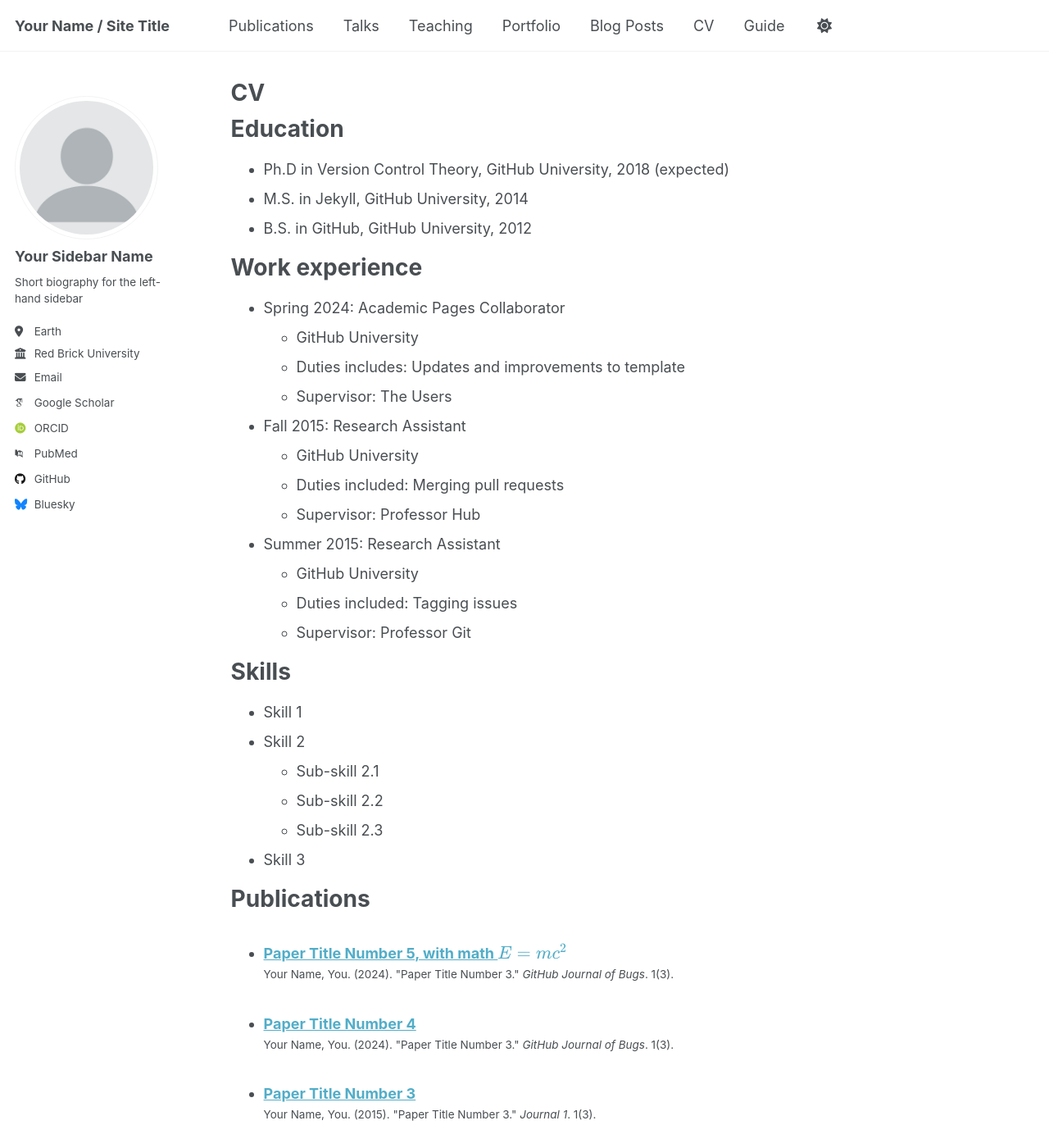
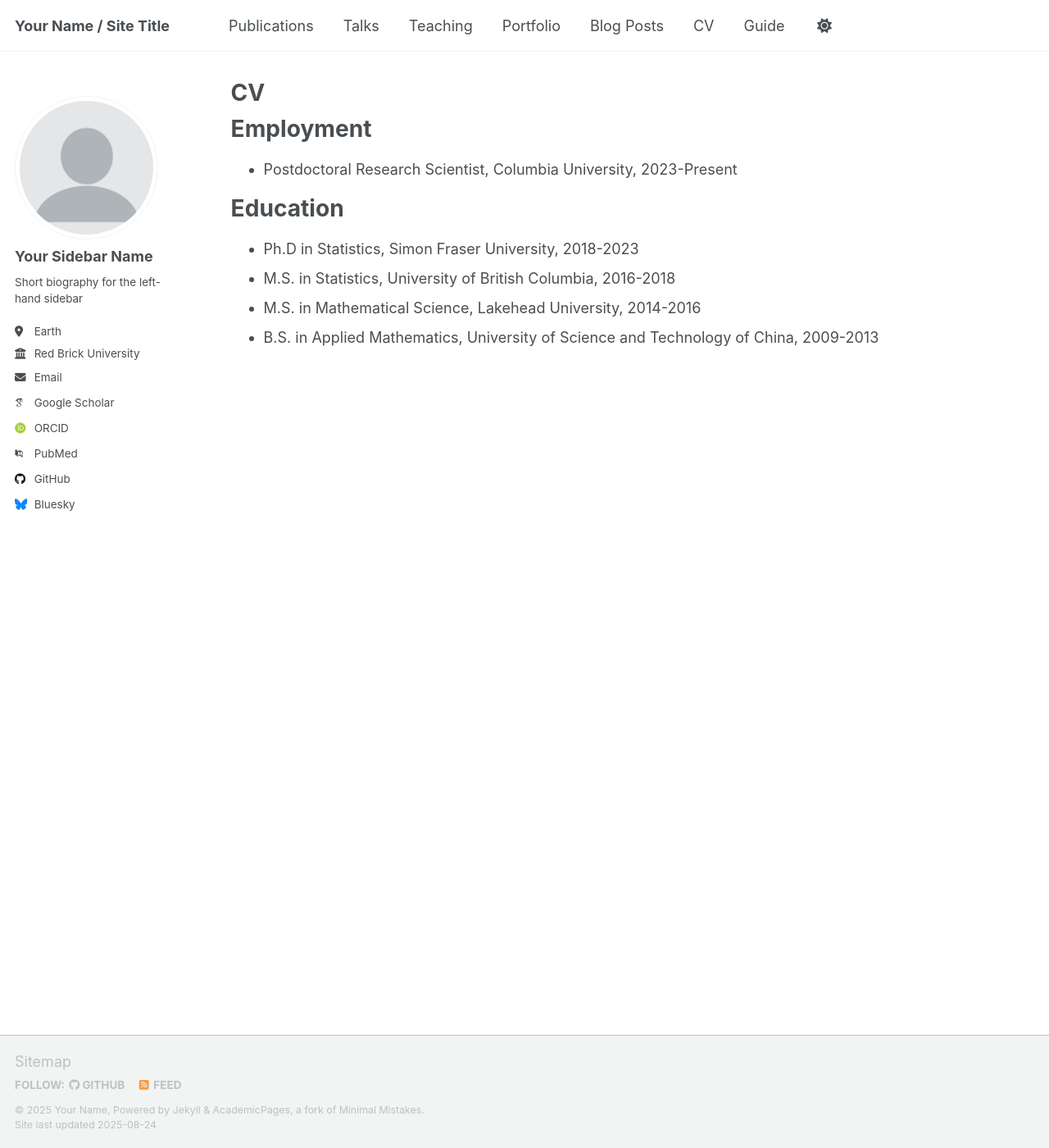
Before and after one commit to BoyiHu673/BoyiHu673.github.io, a Jekyll site: the page built from _pages/cv.md, in a window 1280 px wide and 1400 px high. Shown: the whole window at 82% size. Built offline with Jekyll 4.4.1, drawn with Linux system fonts in a browser that asks for light colours; some web fonts are replaced; a script that is not in the unit is left out; some of the changed text lies outside the part shown.

Commit message:
Update cv.md

```diff
--- a/_pages/cv.md
+++ b/_pages/cv.md
@@ -9,56 +9,13 @@ redirect_from:
 
 {% include base_path %}
 
+Employment
+======
+* Postdoctoral Research Scientist, Columbia University, 2023-Present
+
 Education
 ======
-* Ph.D in Version Control Theory, GitHub University, 2018 (expected)
-* M.S. in Jekyll, GitHub University, 2014
-* B.S. in GitHub, GitHub University, 2012
-
-Work experience
-======
-* Spring 2024: Academic Pages Collaborator
-  * GitHub University
-  * Duties includes: Updates and improvements to template
-  * Supervisor: The Users
-
-* Fall 2015: Research Assistant
-  * GitHub University
-  * Duties included: Merging pull requests
-  * Supervisor: Professor Hub
-
-* Summer 2015: Research Assistant
-  * GitHub University
-  * Duties included: Tagging issues
-  * Supervisor: Professor Git
-
-Skills
-======
-* Skill 1
-* Skill 2
-  * Sub-skill 2.1
-  * Sub-skill 2.2
-  * Sub-skill 2.3
-* Skill 3
-
-Publications
-======
-  <ul>{% for post in site.publications reversed %}
-    {% include archive-single-cv.html %}
-  {% endfor %}</ul>
-
-Talks
-======
-  <ul>{% for post in site.talks reversed %}
-    {% include archive-single-talk-cv.html  %}
-  {% endfor %}</ul>
-
-Teaching
-======
-  <ul>{% for post in site.teaching reversed %}
-    {% include archive-single-cv.html %}
-  {% endfor %}</ul>
-
-Service and leadership
-======
-* Currently signed in to 43 different slack teams
+* Ph.D in Statistics, Simon Fraser University, 2018-2023
+* M.S. in Statistics, University of British Columbia, 2016-2018
+* M.S. in Mathematical Science, Lakehead University, 2014-2016
+* B.S. in Applied Mathematics, University of Science and Technology of China, 2009-2013
```
